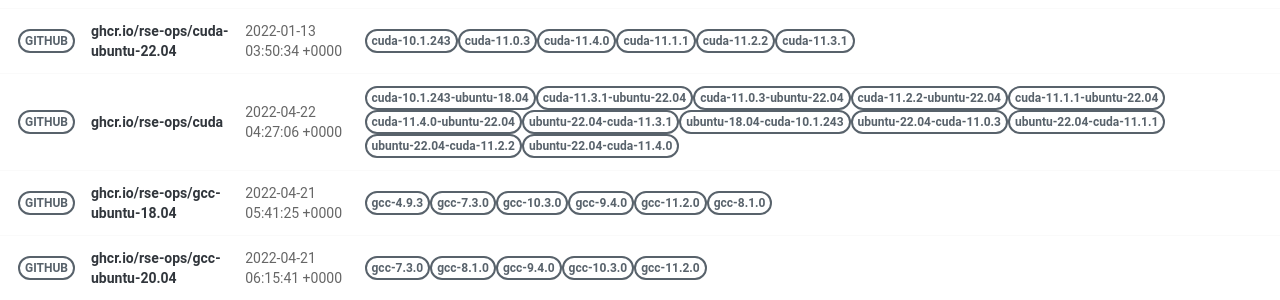
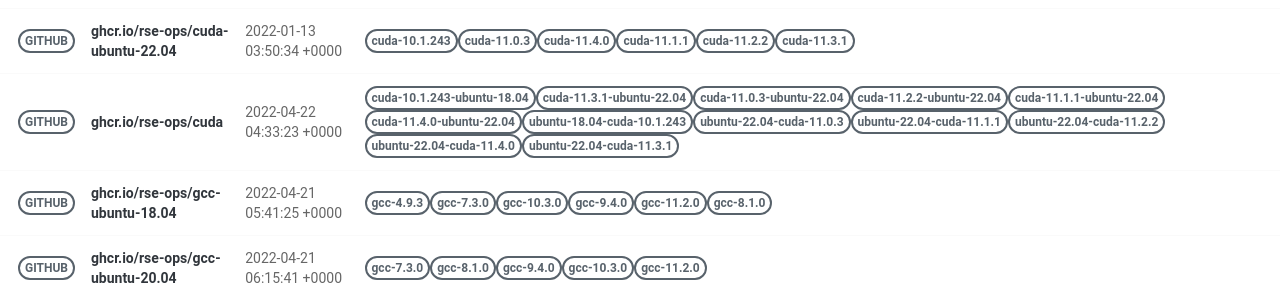
Before and after one commit to rse-ops/docker-images, a Jekyll site: the page built from pages/index.md, in a window 1280 px wide. Shown: the part 421-721 px from the top of the page. Built offline with Jekyll 4.4.1, drawn with Linux system fonts in a browser that asks for light colours; nearby versions of some CDN libraries.

Commit message:
Automated push to update library 2022-04-22

```diff
--- a/_library/ghcr.io-rse-ops-cuda.md
+++ b/_library/ghcr.io-rse-ops-cuda.md
@@ -1,7 +1,7 @@
 ---
 layout: container
 name: ghcr.io/rse-ops/cuda
-updated_at: 2022-04-22 04:27:06.662906
+updated_at: 2022-04-22 04:33:23.350033
 
 
 container_url: https://github.com/orgs/rse-ops/packages/container/package/cuda
```
Also changed, not shown: other parts of _library/ghcr.io-rse-ops-cuda.md (+3 -3 lines).
